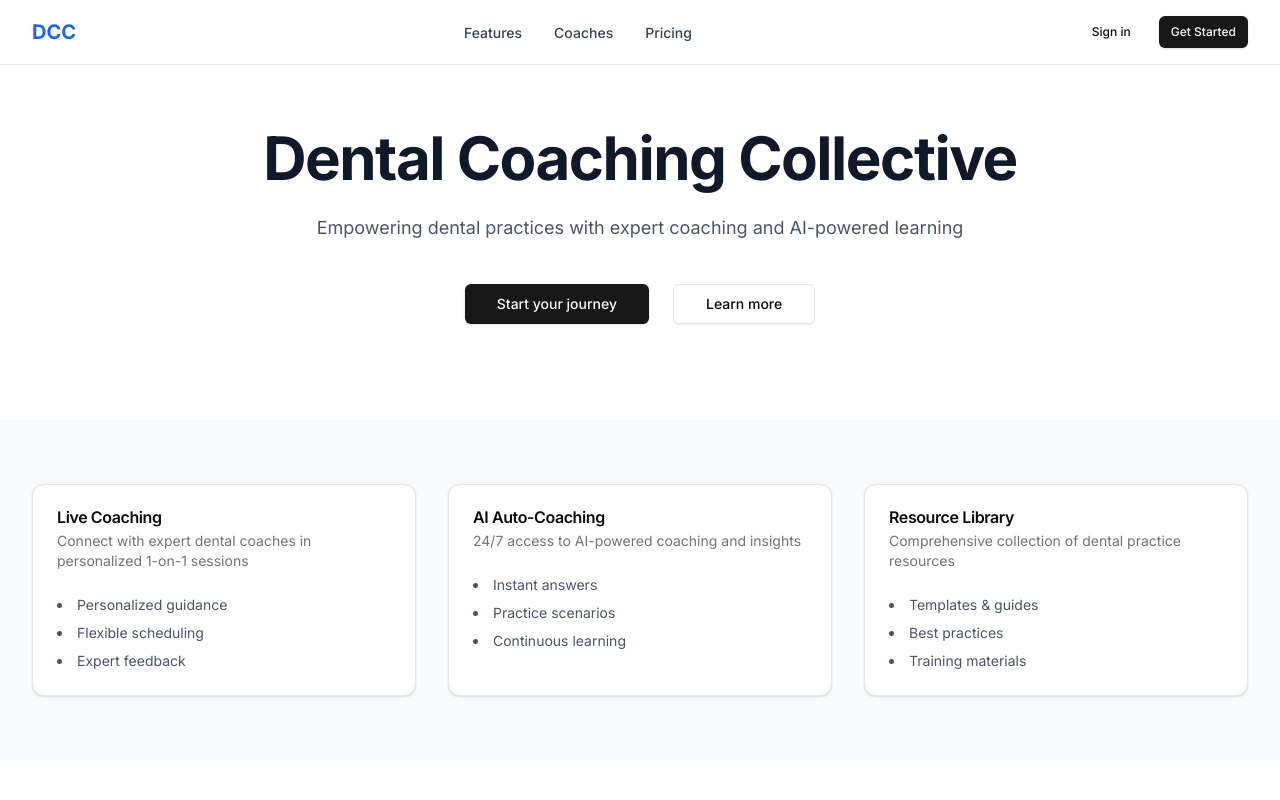
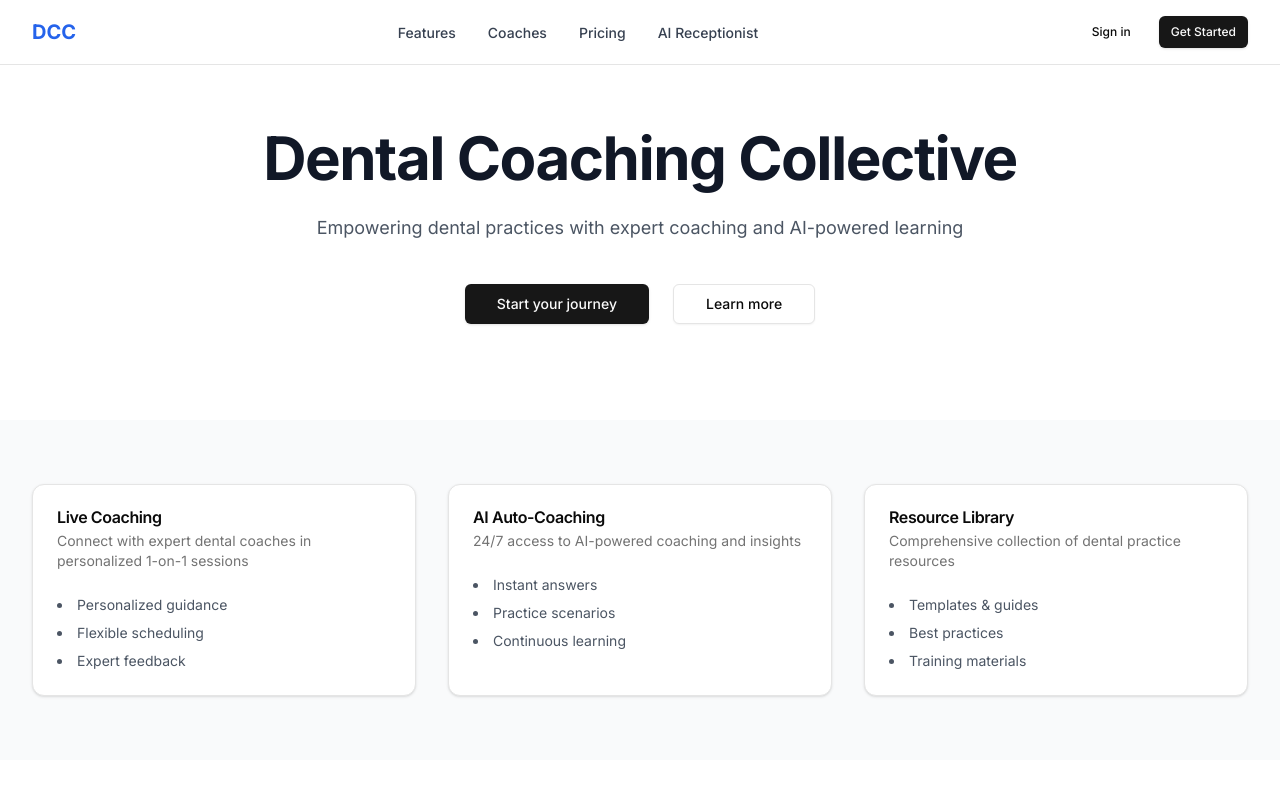
Before and after one commit to haloweavedev/DCC, a Next.js app: page / in a window 1280 px wide. Shown: the top 800 px of the page. Built offline with nearby package versions, Linux system fonts and the light colour scheme; no server answers.

Commit message:
improved nav

```diff
--- a/app/ai-receptionist/page.tsx
+++ b/app/ai-receptionist/page.tsx
@@ -4,6 +4,7 @@ import { useConversation } from "@11labs/react";
 import { Button } from "@/components/ui/button";
 import { Card, CardContent, CardDescription, CardHeader, CardTitle } from "@/components/ui/card";
 import { useCallback, useState } from "react";
+import Link from "next/link";
 
 export default function AIReceptionist() {
   const [hasPermission, setHasPermission] = useState(false);
@@ -46,7 +47,7 @@ export default function AIReceptionist() {
   }, [conversation]);
 
   return (
-    <div className="min-h-screen bg-gray-50">
+    <div className="min-h-screen bg-gray-50 flex items-center justify-center">
       <div className="container mx-auto px-4 py-8">
         <Card className="max-w-2xl mx-auto">
           <CardHeader>
@@ -98,6 +99,9 @@ export default function AIReceptionist() {
                 </ul>
               </div>
             </div>
+            <div className="mt-5 flex flex-col items-center gap-4">
+            <Link href="/ai-receptionist/data" className="bg-black text-white py-2 px-4 rounded hover:bg-gray-800">See Data</Link>
+        </div>
           </CardContent>
         </Card>
       </div>
--- a/app/page.tsx
+++ b/app/page.tsx
@@ -34,6 +34,11 @@ export default async function Home() {
                 <NavigationMenuItem>
                   <NavigationMenuLink className="text-sm font-medium text-gray-700 hover:text-blue-600" href="#pricing">
                     Pricing
+                  </NavigationMenuLink>
+                </NavigationMenuItem>
+                <NavigationMenuItem>
+                  <NavigationMenuLink className="text-sm font-medium text-gray-700 hover:text-blue-600" href="/ai-receptionist">
+                    AI Receptionist
                   </NavigationMenuLink>
                 </NavigationMenuItem>
               </NavigationMenuList>
```
